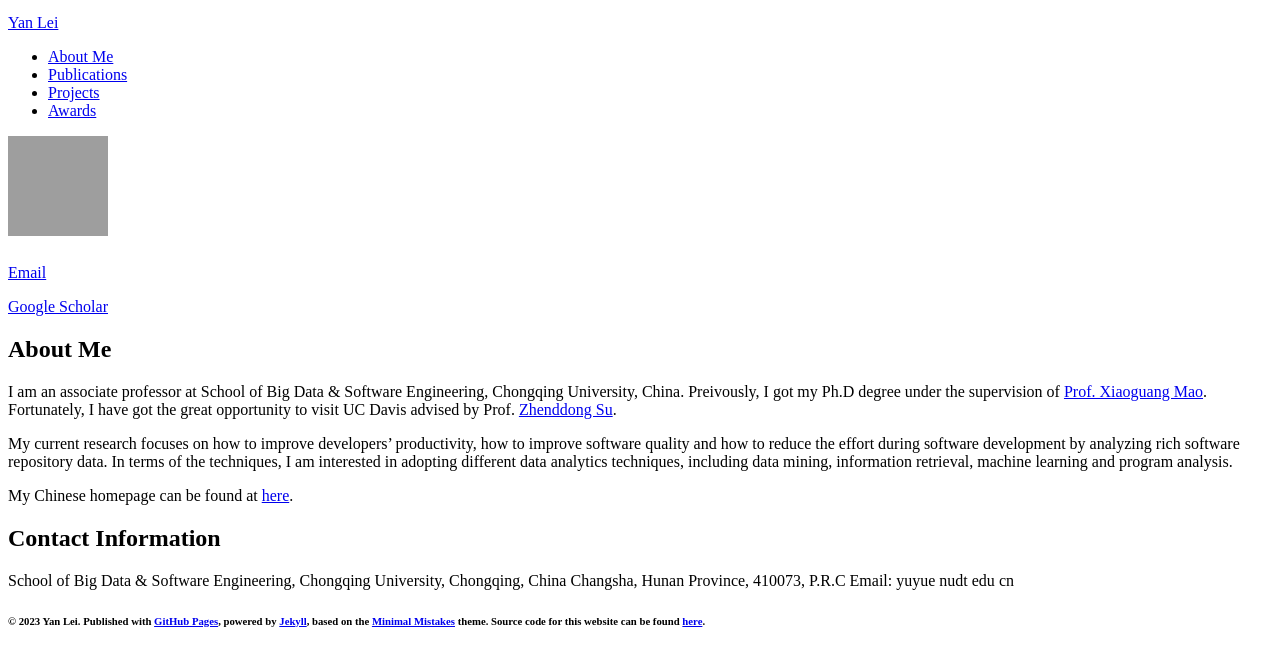
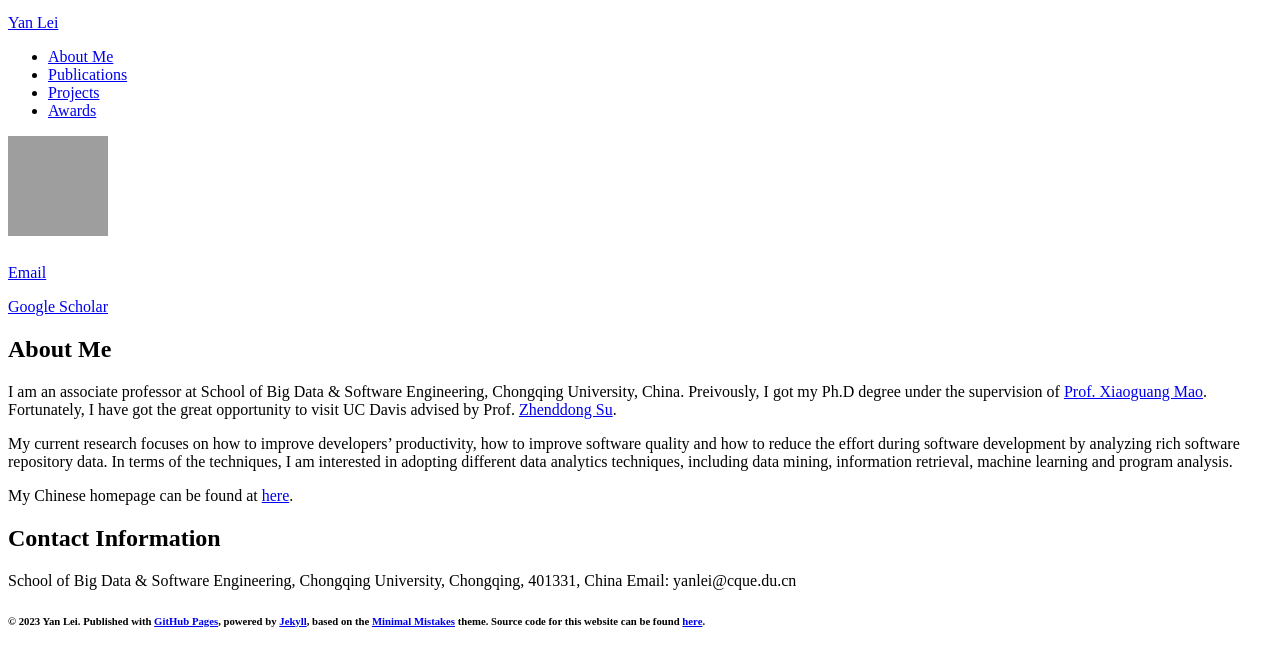
Before and after one commit to yanlei-cs/yanlei-cs.github.io, a Jekyll site: the page built from index.md, in a window 1280 px wide, cut to the strip 112-778 px from the top of the page. Built offline with Jekyll 4.4.1, drawn with Linux system fonts in a browser that asks for light colours; nearby versions of some CDN libraries; comment, search, counter and statistics services are not loaded; our own code applies the rules of GitHub Pages for plain Markdown files.

Commit message:
update  Please enter the commit message for your changes. Lines starting

```diff
--- a/index.md
+++ b/index.md
@@ -12,6 +12,5 @@ My Chinese homepage can be found at [here](http://www.cse.cqu.edu.cn/info/2096/4
 
 ## Contact Information
 
-School of Big Data & Software Engineering, Chongqing University, Chongqing, China
-Changsha, Hunan Province, 410073, P.R.C
-Email: yuyue <at> nudt <dot> edu <dot> cn
+School of Big Data & Software Engineering, Chongqing University, Chongqing, 401331, China
+Email: yanlei@cque.du.cn
```
